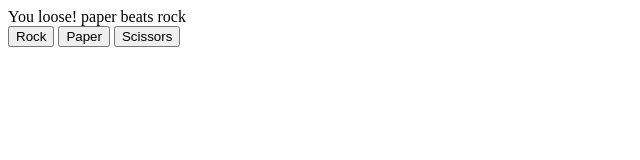
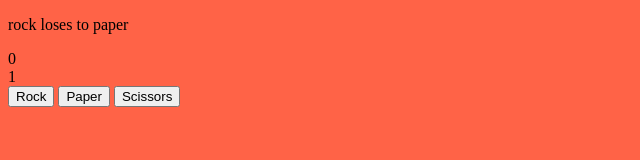
Before and after one commit to ibrahomie/rock_paper_scissors, a plain HTML site: page index.html in a window 1280 px wide. Both pictures are taken after a click on the button "Rock". Shown: the whole page, without its empty margins (0-640 px from the left). Drawn offline with Linux system fonts and the light colour scheme.

Commit message:
Changed the playRound function name to getGameResult and changed its return value. playRound function is now responseble for firing the game once the player makes a choice through a click. Added an html file to play the game in a user friensly interface instead of the console.

```diff
--- a/index.html
+++ b/index.html
@@ -6,15 +6,21 @@
     <title>Rock Paper Scissors</title>
 </head>
 <body>
+    <p class="game-status"></p>
     <div class="scores">
-        <div class="player-score"></div>
-        <div class="computer-score"></div>
+        <div class="player-score">
+            <p></p>
+        </div>
+        <div class="computer-score">
+            <p></p>
+        </div>
     </div>
-    <div class="round-state"></div>
 
-    <button class="rock">Rock</button>
-    <button class="paper">Paper</button>
-    <button class="scissors">Scissors</button>
+    <div class="btns">
+        <button class="rock">Rock</button>
+        <button class="paper">Paper</button>
+        <button class="scissors">Scissors</button>
+    </div>
 
     <script src="script.js"></script>
 </body>
--- a/script.js
+++ b/script.js
@@ -6,22 +6,21 @@ function getComputerChoice() {
 
 
 
-function playRound(playerChoice, computerChoice) {
+function getRoundResult(playerChoice, computerChoice) {
+    let playerScore = 0;
+    let computerScore = 0;
 
     if ((playerChoice === 'rock' && computerChoice === 'scissors')
         || (playerChoice === 'paper' && computerChoice === 'rock')
         || (playerChoice === 'scissors' && computerChoice === 'paper')) {
-            return ('You win! ' + playerChoice + ' beats ' + computerChoice);
+            return 'win';
         } else if ((playerChoice === 'rock' && computerChoice === 'paper')
         || (playerChoice === 'paper' && computerChoice === 'scissors')
         || (playerChoice === 'scissors' && computerChoice === 'rock')) {
-            return ('You loose! ' + computerChoice + ' beats ' + playerChoice);
-        } else if (playerChoice === computerChoice) {
-            return ('Draw! ' + computerChoice + ' and ' + playerChoice + ' are friends');
+            return 'lose'
         } else {
-            return 'Make a valid choice!!';
+            return 'draw';
         }
-
 }
 
 
@@ -29,30 +28,49 @@ function playGame() {
     let rock = document.querySelector('.rock');
     let paper = document.querySelector('.paper');
     let scissors = document.querySelector('.scissors');
+    let wins = 0;
+    let loses = 0;
 
-    rock.addEventListener('click', () => {
-        let playerChoice = 'rock';
+    function playRound(e) {
+        let playerChoice = e.target.textContent.toLowerCase();
         let computerChoice = getComputerChoice();
+        let result = getRoundResult(playerChoice, computerChoice);
+        let gameStatus = document.querySelector('.game-status');
+        let body = document.querySelector('body');
 
-        document.querySelector('.round-state').textContent = playRound(playerChoice, computerChoice)
-    })
+        if(result === 'win') {
+            wins++;
+            gameStatus.textContent = `${playerChoice} beats ${computerChoice}`;
+            body.style.backgroundColor = 'lightgreen';
+        }
+        if(result === 'lose') {
+            loses++;
+            gameStatus.textContent = `${playerChoice} loses to ${computerChoice}`;
+            body.style.backgroundColor = 'tomato';
+        }
+        if(result === 'draw') {
+            gameStatus.textContent = `${playerChoice} and ${computerChoice}, draw`;
+            body.style.backgroundColor = 'lightgrey';
+        }
 
-    paper.addEventListener('click', () => {
-        let playerChoice = 'paper';
-        let computerChoice = getComputerChoice();
+        if(wins == 5) {
+            gameStatus.textContent = 'You Win';
+            wins = 0;
+            loses = 0;
+        }
+        if(loses == 5) {
+            gameStatus.textContent = 'You Lose';
+            wins = 0;
+            loses = 0;
+        }
 
-        document.querySelector('.round-state').textContent = playRound(playerChoice, computerChoice)
-    })
+        document.querySelector('.player-score').textContent = wins;
+        document.querySelector('.computer-score').textContent = loses;
+    }
 
-    scissors.addEventListener('click', () => {
-        let playerChoice = 'scissors';
-        let computerChoice = getComputerChoice();
-
-        document.querySelector('.round-state').textContent = playRound(playerChoice, computerChoice)
-    })
-
-
-
+    rock.addEventListener('click', playRound);
+    paper.addEventListener('click', playRound);
+    scissors.addEventListener('click', playRound);
 
 }
 
```
